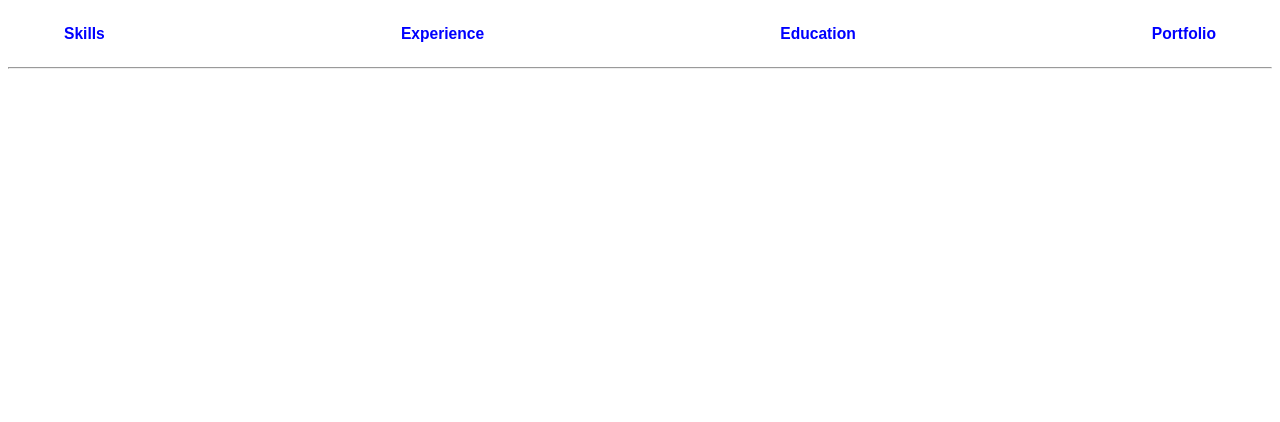
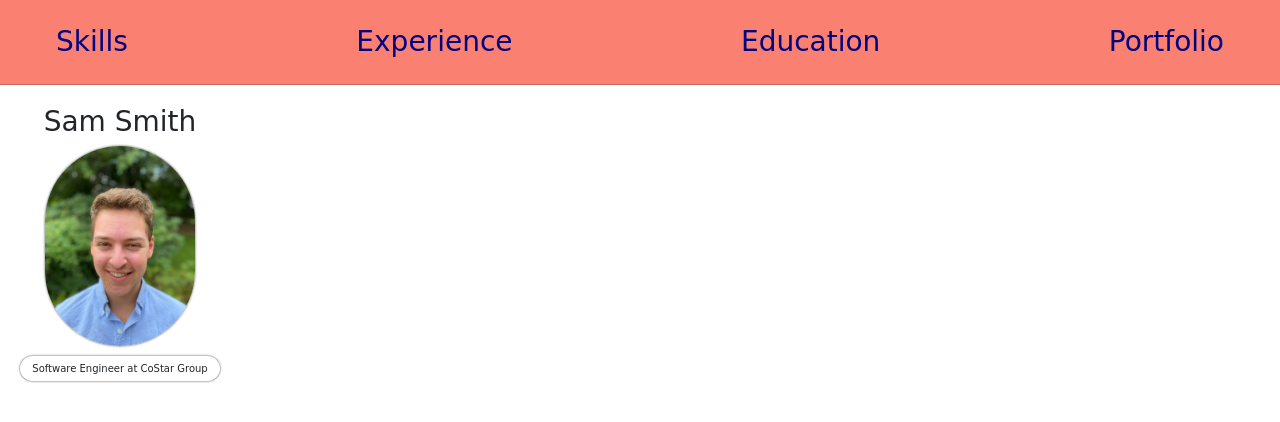
Before and after one commit to samsmith0704/resume-site, a React app: page / in a window 1280 px wide. Shown: the top 422 px of the page. Built offline with nearby package versions, Linux system fonts and the light colour scheme.

Commit message:
made picture card, added styles

```diff
--- a/src/components/App.js
+++ b/src/components/App.js
@@ -1,9 +1,11 @@
 import React from "react";
 import Header from "./Header";
+import PictureCard from "./PictureCard";
 const App = () => {
   return (
     <div>
       <Header />
+      <PictureCard />
     </div>
   );
 };
--- a/src/components/Header.js
+++ b/src/components/Header.js
@@ -1,14 +1,19 @@
 import React from "react";
 import HeaderItem from "./HeaderItem";
 
-const headerStyle = {
+const innerHeaderStyle = {
   display: "flex",
   justifyContent: "space-between",
 };
+
+const outerHeaderStyle = {
+  backgroundColor: "salmon",
+};
 const Header = () => {
   return (
-    <div>
-      <div style={headerStyle}>
+    <div style={outerHeaderStyle}>
+      <br />
+      <div style={innerHeaderStyle}>
         <HeaderItem headerItemTitle={"Skills"} />
         <HeaderItem headerItemTitle={"Experience"} />
         <HeaderItem headerItemTitle={"Education"} />
--- a/src/components/HeaderItem.js
+++ b/src/components/HeaderItem.js
@@ -6,11 +6,12 @@ const HeaderItem = ({ headerItemTitle }) => {
   const headerItemStyle = {
     marginLeft: "50px",
     marginRight: "50px",
-    color: "blue",
+    color: "Navy",
+    fontFamily: "Comic Sans MS",
   };
 
   const btnStyle = {
-    backgroundColor: isHovered ? "grey" : "white",
+    backgroundColor: isHovered ? "grey" : "salmon",
     border: "none",
     borderRadius: "20px",
   };
--- /dev/null
+++ b/src/components/PictureCard.js
@@ -0,0 +1,37 @@
+import React from "react";
+
+const pictureStyle = {
+  height: "200px",
+  borderRadius: "200px",
+  boxShadow: " 0 0 2px .5px #888",
+};
+
+const pictureColumnStyle = {
+  width: "200px",
+  margin: "20px",
+  textAlign: "center",
+};
+const captionStyle = {
+  textAlign: "center",
+  border: "none",
+  marginTop: "10px",
+  borderRadius: "20px",
+  padding: "5px",
+  fontSize: "10px",
+  boxShadow: " 0 0 2px .5px #888",
+  fontFamily: "Comic Sans MS",
+};
+const nameStyle = {
+  fontFamily: "Comic Sans MS",
+};
+const PictureCard = () => {
+  return (
+    <div style={pictureColumnStyle}>
+      <h3 style={nameStyle}>Sam Smith</h3>
+      <img style={pictureStyle} src="../../self-portrait.jpg" alt="" />
+      <div style={captionStyle}> Software Engineer at CoStar Group</div>
+    </div>
+  );
+};
+
+export default PictureCard;
--- a/src/index.html
+++ b/src/index.html
@@ -5,6 +5,10 @@
     <meta http-equiv="X-UA-Compatible" content="IE=edge" />
     <meta name="viewport" content="width=device-width, initial-scale=1.0" />
     <title>My React App</title>
+    <link
+      rel="stylesheet"
+      href="https://cdn.jsdelivr.net/npm/bootstrap@5.0.2/dist/css/bootstrap.min.css"
+    />
   </head>
   <body>
     <div id="app"></div>
```
Also changed, not shown: self-portrait.jpg (added), 1 other file (tests, documents, lock files or other folders).
